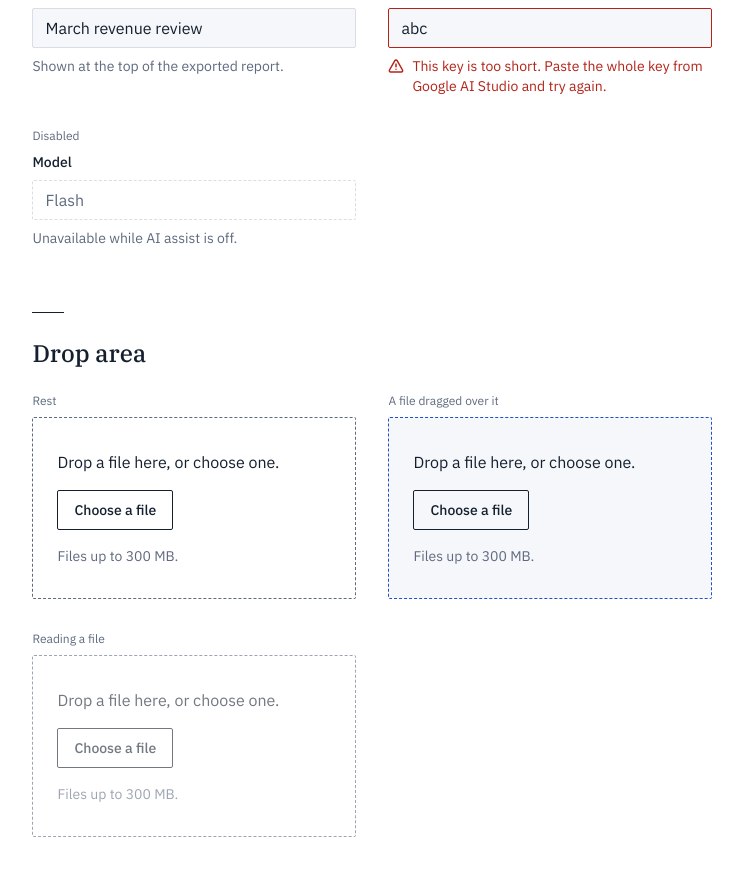
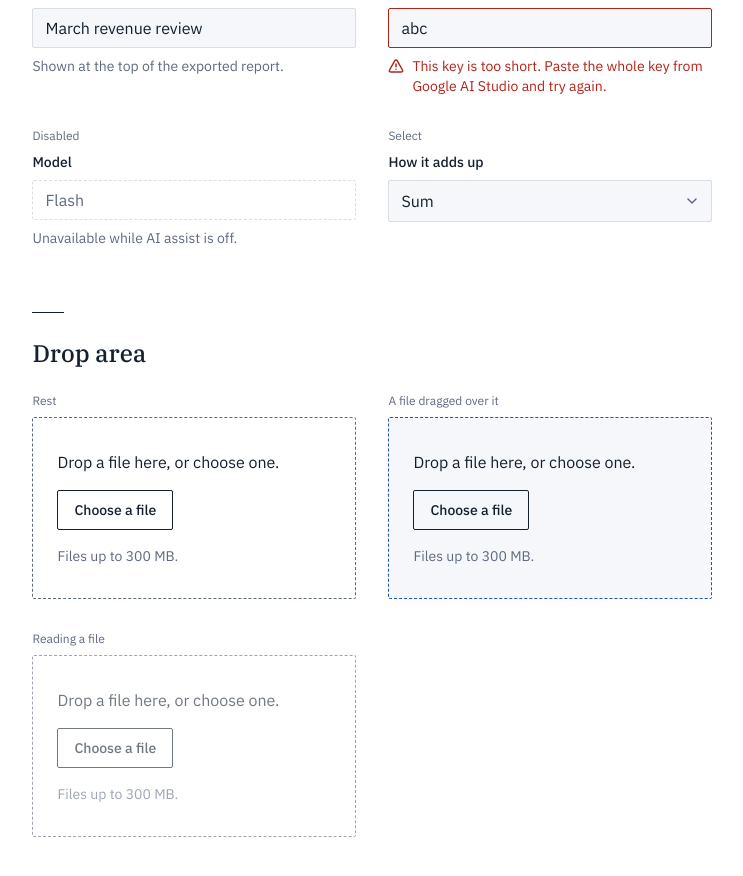
Before and after one commit to vedjrr/Footnote, a Next.js app: page /styleguide in a window 1280 px wide. Shown: the part 5707-6583 px from the top of the page, without its empty margins (70-813 px from the left). Built offline with nearby package versions, Linux system fonts and the light colour scheme.

Commit message:
feat(ui): add a native select with the field look

```diff
--- a/src/app/styleguide/page.tsx
+++ b/src/app/styleguide/page.tsx
@@ -2,6 +2,7 @@ import type { Metadata } from 'next';
 import type { ReactNode } from 'react';
 import { Button } from '@/ui/button';
 import { Field } from '@/ui/field';
+import { Select } from '@/ui/select';
 import { Icon, iconNames } from '@/ui/icon';
 import { Notice, Status } from '@/ui/notice';
 import { Rule } from '@/ui/rule';
@@ -368,6 +369,18 @@ export default function Styleguide() {
                 className="w-full"
               />
             </State>
+            <State label="Select">
+              <Select
+                label="How it adds up"
+                defaultValue="sum"
+                options={[
+                  { value: 'sum', label: 'Sum' },
+                  { value: 'avg', label: 'Average' },
+                  { value: 'median', label: 'Median' },
+                ]}
+                className="w-full"
+              />
+            </State>
           </div>
         </Section>
 
--- /dev/null
+++ b/src/ui/select.tsx
@@ -0,0 +1,57 @@
+import { useId, type Ref, type SelectHTMLAttributes } from 'react';
+import { cx } from './cx';
+import { Icon } from './icon';
+
+export interface SelectOption {
+  value: string;
+  label: string;
+}
+
+export interface SelectProps extends Omit<SelectHTMLAttributes<HTMLSelectElement>, 'id'> {
+  /** Always visible (ui-ux-rules §6). */
+  label: string;
+  options: SelectOption[];
+  hint?: string;
+  id?: string;
+  ref?: Ref<HTMLSelectElement>;
+}
+
+/** A native select with the field's look, so it works by keyboard everywhere. */
+export function Select({ label, options, hint, id, className, ...rest }: SelectProps) {
+  const auto = useId();
+  const selectId = id ?? auto;
+  const hintId = hint ? `${selectId}-hint` : undefined;
+  return (
+    <div className={cx('flex flex-col gap-2', className)}>
+      <label htmlFor={selectId} className="type-small font-medium text-ink">
+        {label}
+      </label>
+      <div className="relative">
+        <select
+          id={selectId}
+          aria-describedby={hintId}
+          className={cx(
+            'min-h-10 w-full appearance-none rounded-sm border border-rule bg-wash py-2 pr-9 pl-3 type-body text-ink',
+            'hover:not-disabled:border-ink-3 disabled:cursor-not-allowed disabled:border-dashed disabled:bg-paper disabled:text-ink-3',
+          )}
+          {...rest}
+        >
+          {options.map((o) => (
+            <option key={o.value} value={o.value}>
+              {o.label}
+            </option>
+          ))}
+        </select>
+        <Icon
+          name="chevron-down"
+          className="pointer-events-none absolute top-1/2 right-3 -translate-y-1/2 text-ink-3"
+        />
+      </div>
+      {hint && (
+        <p id={hintId} className="type-small text-ink-3">
+          {hint}
+        </p>
+      )}
+    </div>
+  );
+}
```
